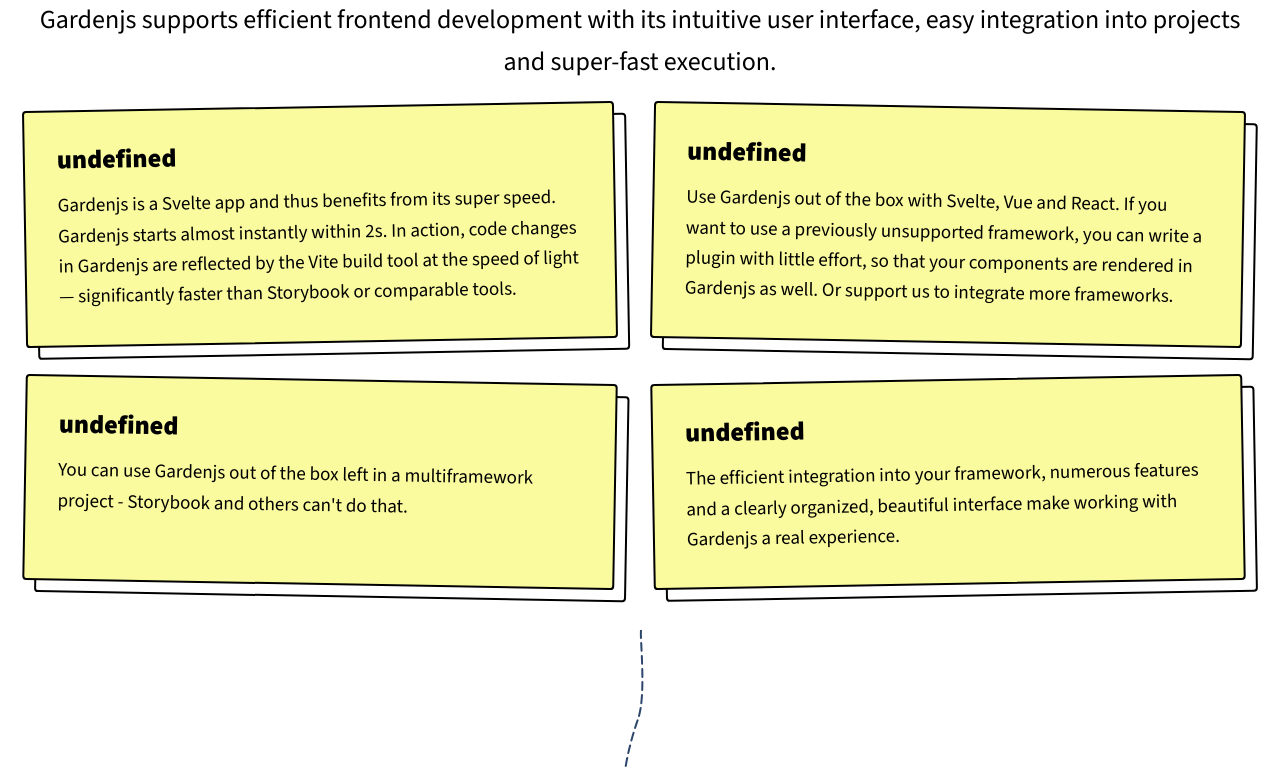
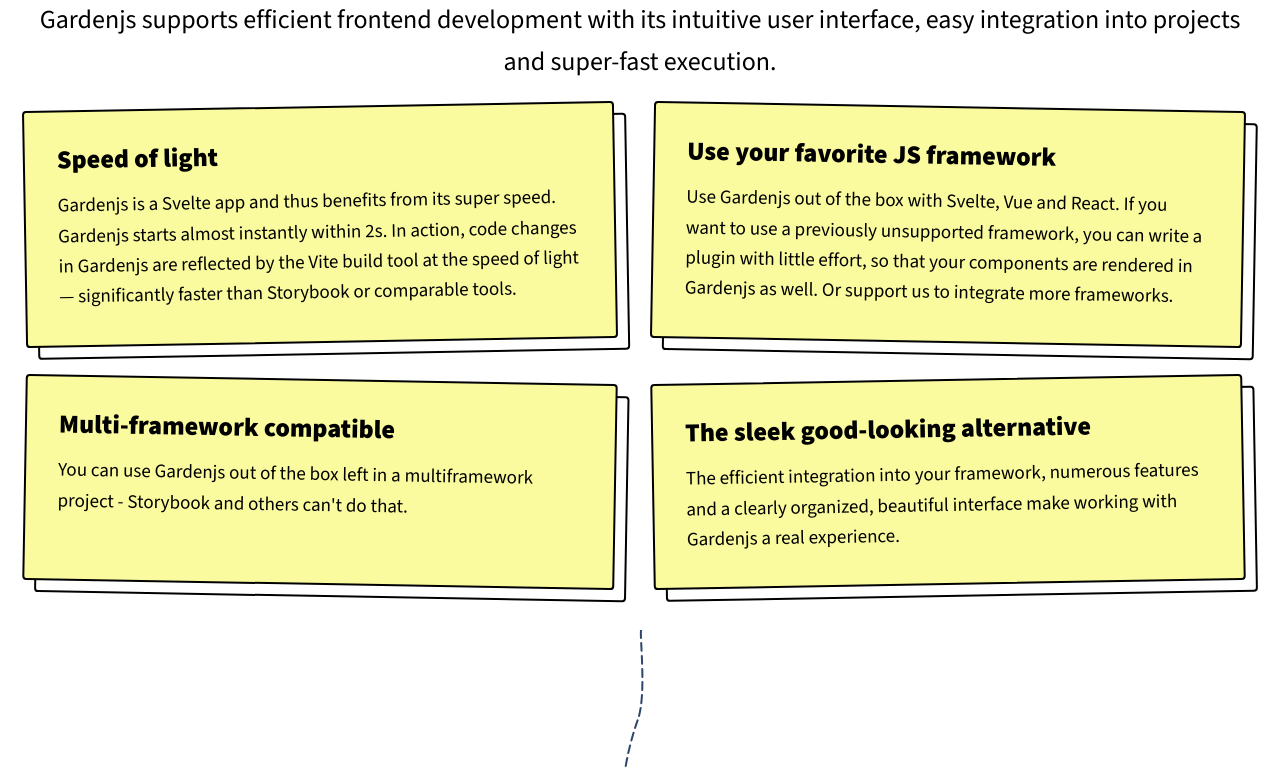
Before and after one commit to gardenjs/docs, a SvelteKit app: page / in a window 1280 px wide. Shown: the part 2220-2989 px from the top of the page. Built offline with nearby package versions, Linux system fonts and the light colour scheme.

Commit message:
renamed element

```diff
--- a/src/components/card/Card.svelte
+++ b/src/components/card/Card.svelte
@@ -1,5 +1,5 @@
 <script>
-  export let title
+  export let cardtitle
   export let paragraph
 
   export let rotation = ''
@@ -11,7 +11,7 @@
 </script>
 
 <div class="card {bgColor} {rotationClass}">
-  <h3>{title}</h3>
+  <h3>{cardtitle}</h3>
   <p>{paragraph}</p>
 </div>
 
--- a/src/components/chapter/Chapter.svelte
+++ b/src/components/chapter/Chapter.svelte
@@ -17,12 +17,12 @@
   pagetitle={pagetitle}
   chaptertext={chaptertext} />
 <Grid columns={columns}>
-  {#each cards as {title, paragraph, rotation}, i}
+  {#each cards as {cardtitle, paragraph, rotation}, i}
     <Card
       bgColor={bgColor}
       rotation={rotation}
       columns={columns}
-      title={title}
+      cardtitle={cardtitle}
       paragraph={paragraph} />
   {/each}
 </Grid>
```
